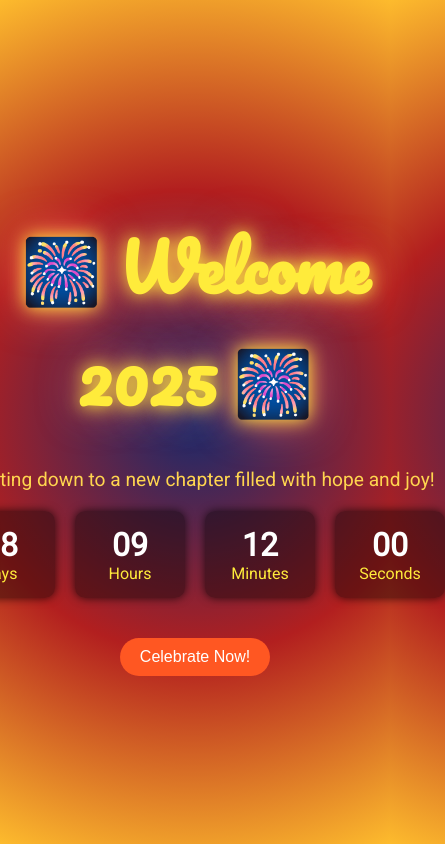
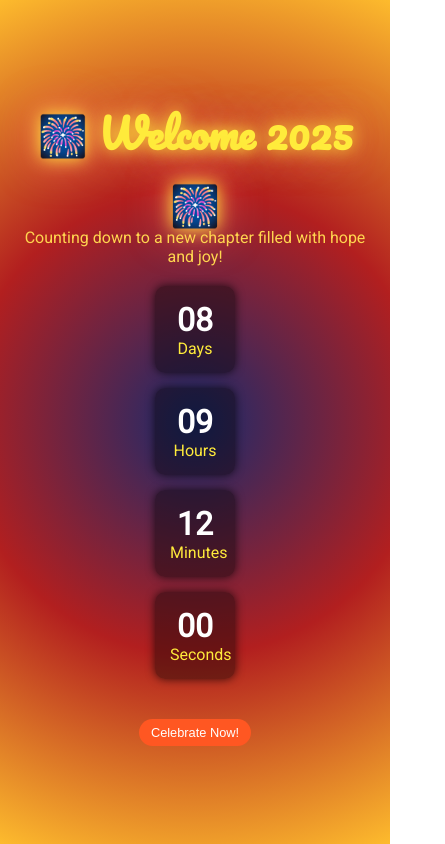
Before and after one commit to Dilshad313/New_2025, a plain HTML site: page index.html in a window 390 px wide. Shown: the whole page, 445 px wide, since content can reach past the window. Drawn offline with Linux system fonts and the light colour scheme.

Commit message:
Full working Responsive

```diff
--- a/index.html
+++ b/index.html
@@ -31,7 +31,7 @@
         </div>
         <canvas id="fireworks"></canvas>
         <div id="message" class="hidden">
-            🎉 Happy New Year 2025! 🎉<br>
+            🎉 Happy New Year 2025! 🎉
         </div>
         <button id="celebrate-btn">Celebrate Now!</button>
     </div>
--- a/style.css
+++ b/style.css
@@ -15,6 +15,8 @@ body {
 .container {
     text-align: center;
     z-index: 1;
+    padding: 20px;
+    box-sizing: border-box;
 }
 
 h1 {
@@ -23,6 +25,7 @@ h1 {
     color: #ffeb3b;
     text-shadow: 0 0 20px #ffeb3b, 0 0 40px #ff6f61;
     animation: glow 2s infinite alternate;
+    margin: 0;
 }
 
 .tagline {
@@ -36,6 +39,7 @@ h1 {
     justify-content: center;
     gap: 20px;
     margin: 20px 0;
+    flex-wrap: wrap;
 }
 
 .time-box {
@@ -45,6 +49,8 @@ h1 {
     box-shadow: 0 0 10px rgba(0, 0, 0, 0.7);
     text-align: center;
     width: 80px;
+    flex: 1; /* Make boxes flexible */
+    max-width: 100px; /* Set a maximum width */
 }
 
 .time-box span {
@@ -112,3 +118,45 @@ canvas {
         opacity: 1;
     }
 }
+
+/* Responsive Design */
+@media (max-width: 768px) {
+    h1 {
+        font-size: 3rem;
+    }
+
+    .countdown {
+        flex-direction: column; /* Stack boxes vertically */
+        align-items: center;
+        gap: 15px;
+    }
+
+    .time-box {
+        width: 60px; /* Adjust width for smaller screens */
+        max-width: 80px;
+    }
+
+    #celebrate-btn {
+        font-size: 0.9rem;
+        padding: 8px 16px;
+    }
+}
+
+@media (max-width: 480px) {
+    h1 {
+        font-size: 2.5rem;
+    }
+
+    .tagline {
+        font-size: 1rem;
+    }
+
+    .time-box {
+        width: 50px; /* Further adjust for phones */
+    }
+
+    #celebrate-btn {
+        font-size: 0.8rem;
+        padding: 6px 12px;
+    }
+}
```
